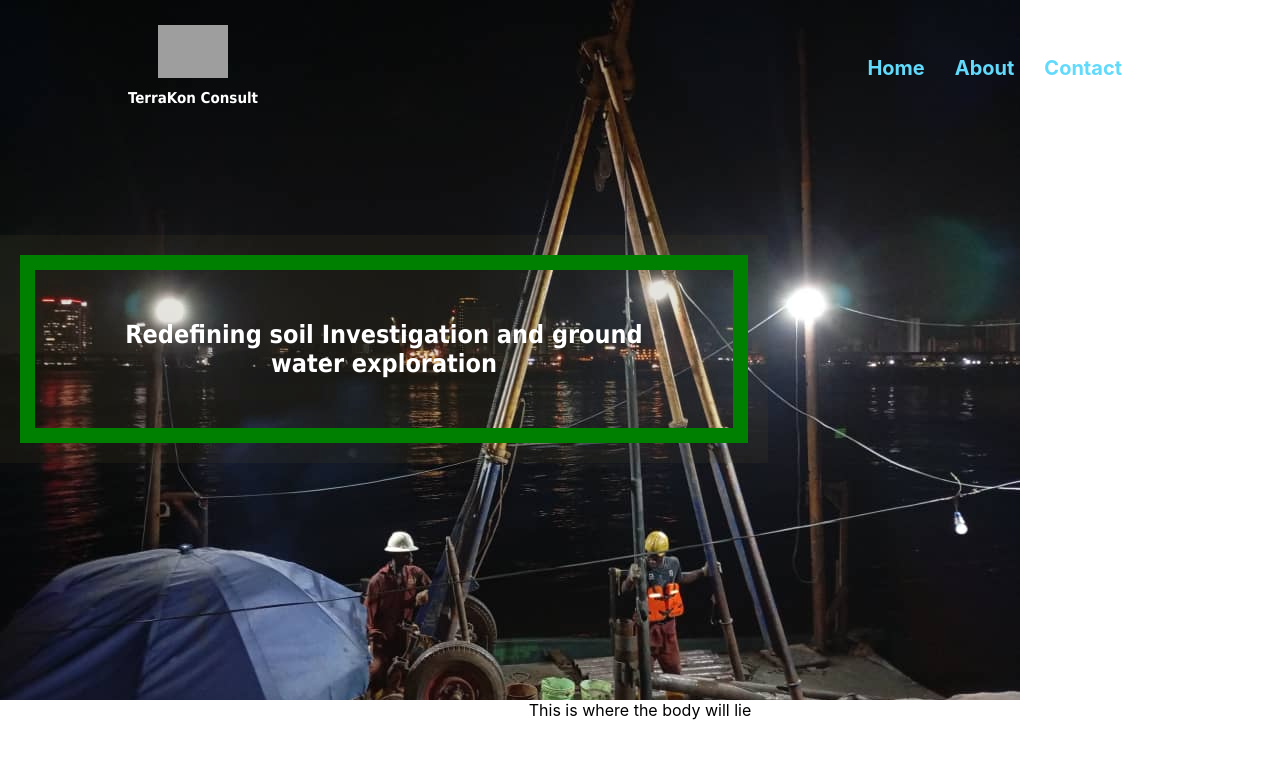
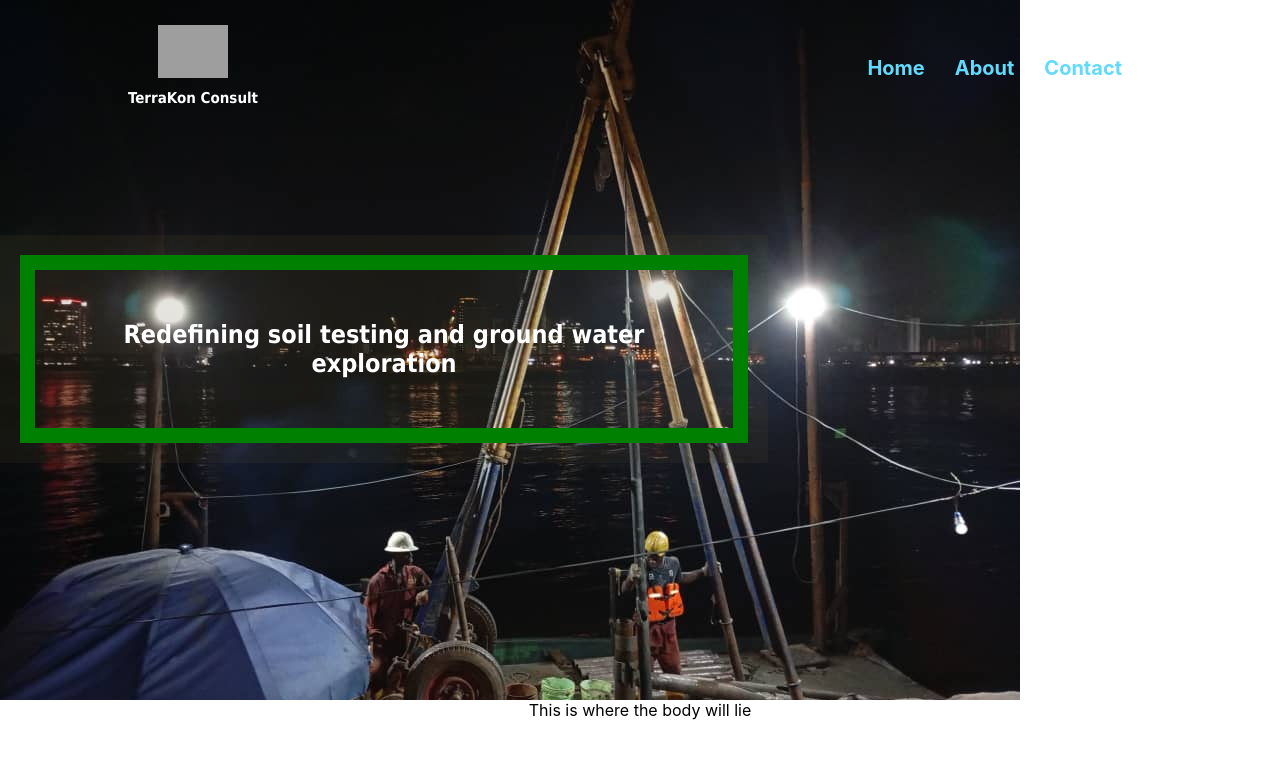
Before and after one commit to lecxis/terrakon, a React (Create React App) app: page / in a window 1280 px wide. Shown: the top 758 px of the page. Built offline with nearby package versions, Linux system fonts and the light colour scheme; grey boxes are pictures that could not be loaded.

Commit message:
testing to see if the file is bin sync

```diff
--- a/src/components/header.js
+++ b/src/components/header.js
@@ -27,7 +27,7 @@ export default function Header() {
   </ul>
 </nav>
 <div className="intro-body">
-<p>Redefining soil Investigation and ground water exploration</p>
+<p>Redefining soil testing and ground water exploration</p>
 </div>
 </header>
 
```
